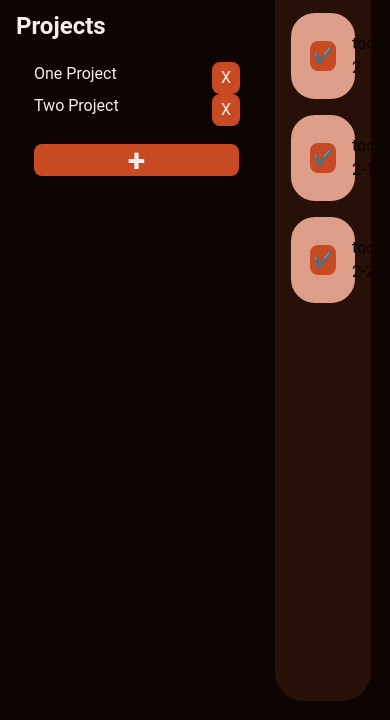
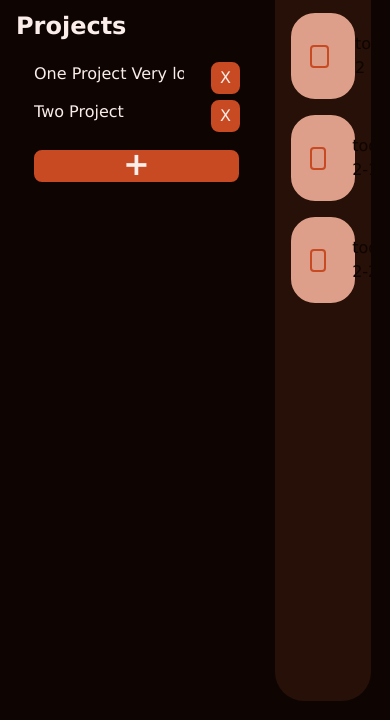
Before and after one commit to Hnikar/odin-todo-list, a website built with webpack: page dist/index.html in a window 390 px wide. Shown: the part 124-844 px from the top of the page. Built offline with nearby package versions, Linux system fonts and the light colour scheme.

Commit message:
Add checkbox functionality + change font

```diff
--- a/src/modules/dom.js
+++ b/src/modules/dom.js
@@ -30,7 +30,7 @@ const DomManipulation = (() => {
 		const description = document.getElementById("todoDescription").value;
 		const dueDate = document.getElementById("dueDate").value;
 
-		const newTodo = new Todo(title, description, dueDate);
+		const newTodo = new Todo(title, description, dueDate, false);
 
 		Storage.projects[newTodoBtn.dataset.value].addNewTodo(newTodo);
 		display(newTodoBtn.dataset.value);
@@ -115,19 +115,27 @@ const DomManipulation = (() => {
 	function createtodoElement(todo, project) {
 		const todoElement = document.createElement("li");
 		todoElement.className = "todo";
+		if (todo.completed) {
+			todoElement.classList.add("completed");
+		}
 
 		const leftDiv = document.createElement("div");
 		leftDiv.className = "left";
 
-		const checkboxDiv = document.createElement("div");
-		checkboxDiv.className = "checkbox";
-		checkboxDiv.textContent = "✔️";
+		const checkboxInput = document.createElement("input");
+		checkboxInput.type = "checkbox";
+		checkboxInput.className = "checkbox";
+		checkboxInput.checked = todo.completed;
+		checkboxInput.addEventListener("change", () => {
+			todo.toggleCompleted();
+			todoElement.classList.toggle("completed", todo.completed);
+		});
 
 		const todoNameDiv = document.createElement("div");
 		todoNameDiv.className = "todo-name";
 		todoNameDiv.textContent = todo.title;
 
-		leftDiv.appendChild(checkboxDiv);
+		leftDiv.appendChild(checkboxInput);
 		leftDiv.appendChild(todoNameDiv);
 
 		const rightDiv = document.createElement("div");
@@ -177,7 +185,7 @@ const DomManipulation = (() => {
 		const projectItem = document.createElement("li");
 		projectItem.classList.add("project-list-element");
 
-		const projectName = document.createElement("span");
+		const projectName = document.createElement("div");
 		projectName.textContent = project.title;
 		projectName.classList.add("project-name");
 		projectItem.appendChild(projectName);
--- a/src/modules/storage.js
+++ b/src/modules/storage.js
@@ -1,7 +1,7 @@
 const Storage = (() => {
 	const projects = [
 		{
-			title: "One Project",
+			title: "One Project Very long long long long",
 			description: "Project Description",
 			todos: [
 				{
--- a/src/modules/todo.js
+++ b/src/modules/todo.js
@@ -1,7 +1,11 @@
 export default class Todo {
-	constructor(title, details, dueDate) {
+	constructor(title, details, dueDate, completed) {
 		this.title = title;
 		this.details = details;
 		this.dueDate = dueDate;
+		this.completed = completed;
+	}
+	toggleCompleted() {
+		this.completed = !this.completed;
 	}
 }
```
Also changed, not shown: dist/index.html, dist/main.js, dist/style.css.
